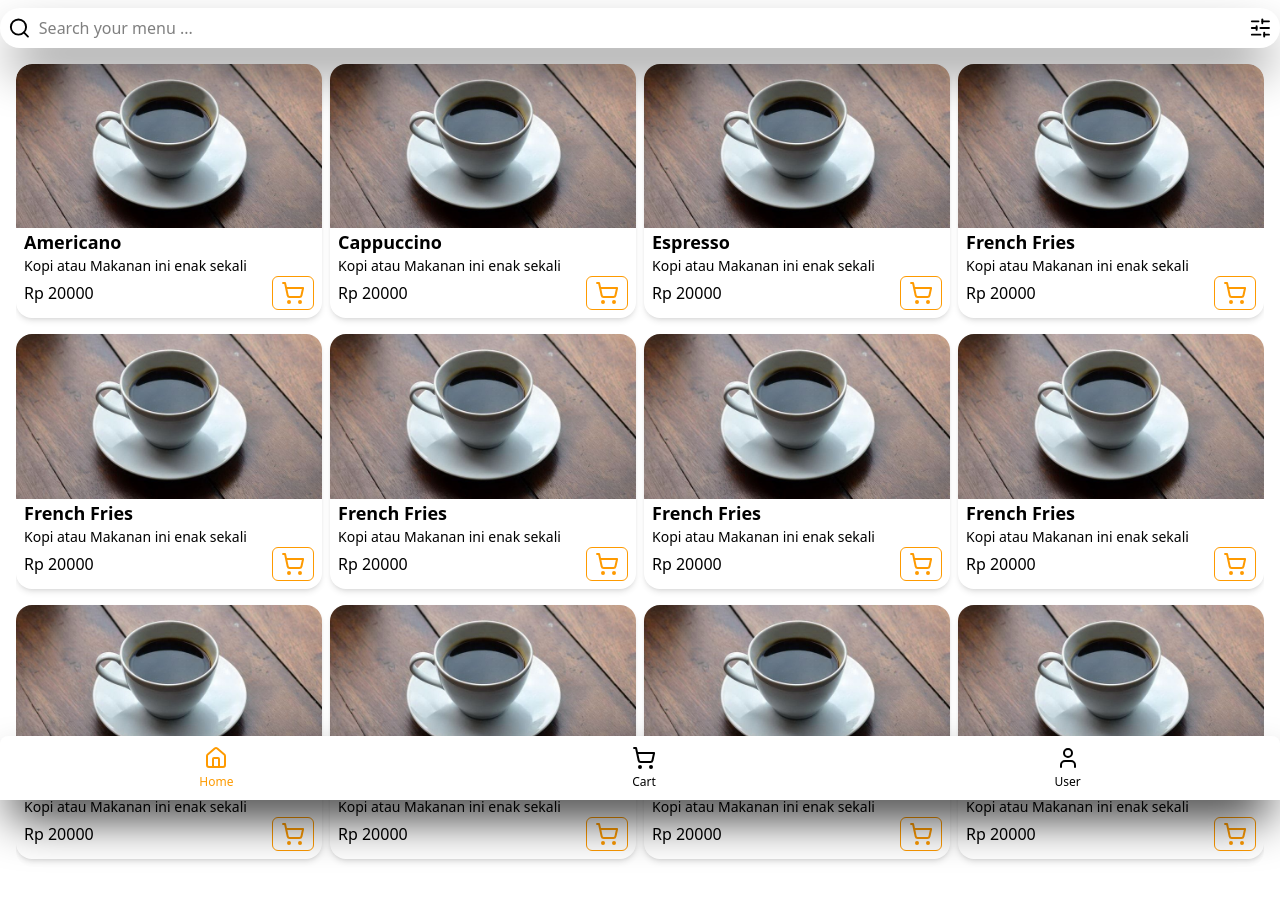
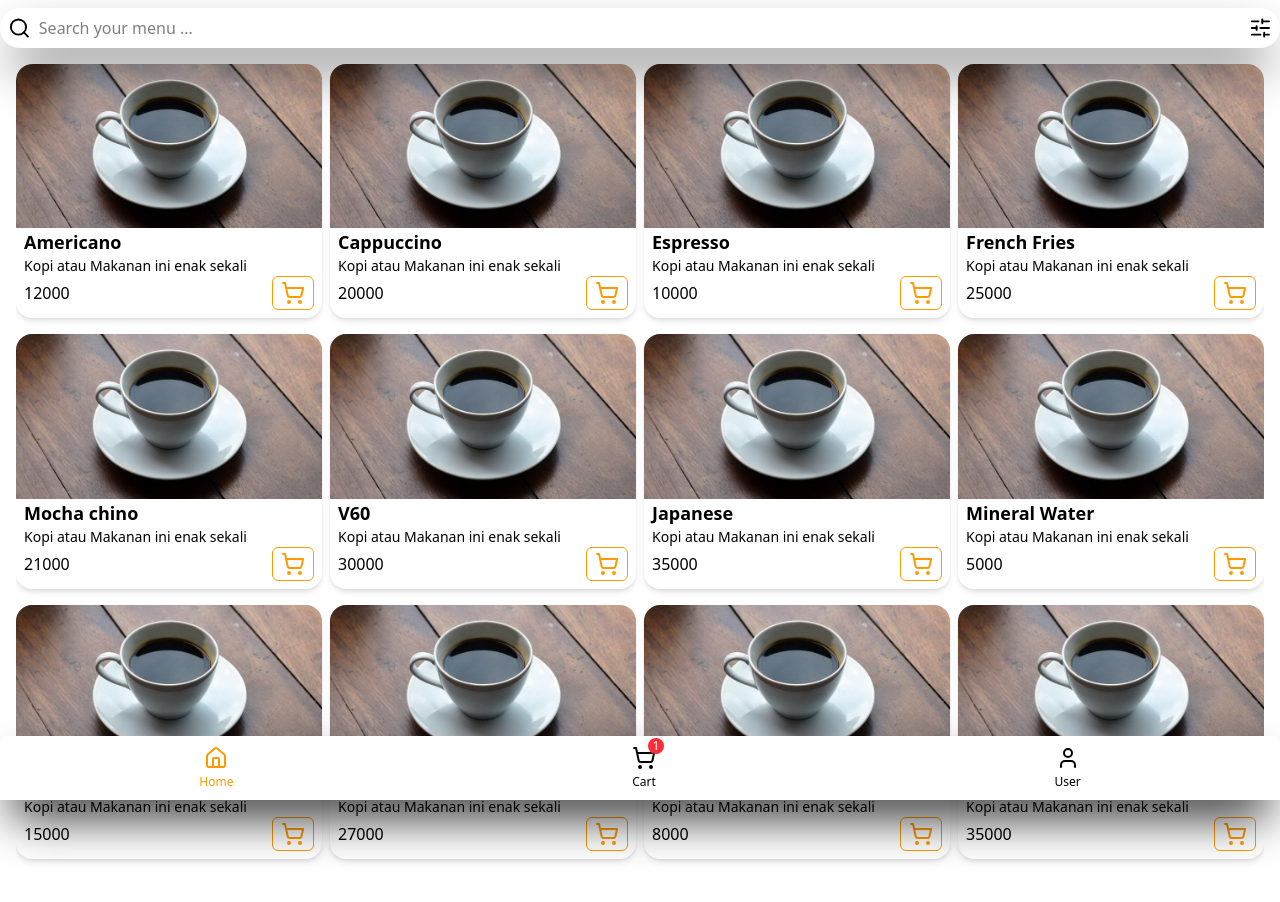
Before and after one commit to tim-gabut/mini-coffee, a React (Vite) app: page /user in a window 1280 px wide. Both pictures are taken after a click on the button 293 px from the left and 293 px from the top of the page. Shown: the top 902 px of the page. Built offline with nearby package versions, Linux system fonts and the light colour scheme.

Commit message:
logic cart

```diff
--- a/src/App.tsx
+++ b/src/App.tsx
@@ -1,13 +1,25 @@
 import SearchBar from "./app/SearchBar.tsx";
 import Menu from "./app/Menu.tsx";
 import BottomNav from "./app/BottomNav.tsx";
+import {useState} from "react";
+
+interface CartItem {
+    id: number;
+    menuName: string;
+    harga: number;
+    qty: number;
+}
 
 export default function App(){
+    const [count, setCount] = useState(0)
+    const countItem =()=>{
+        setCount(count+1)
+    }
     return (
         <>
             <SearchBar/>
-            <Menu/>
-            <BottomNav />
+            <Menu funcAddItem={countItem}/>
+            <BottomNav totalItems={count}/>
         </>
     )
 }
--- a/src/app/BottomNav.tsx
+++ b/src/app/BottomNav.tsx
@@ -3,17 +3,22 @@ import {Link} from "react-router-dom"
 import {useState} from "react";
 
 interface MenuItem {
+    id:number;
     name: string;
     icon: React.ReactNode;
     path: string;
 }
 
+interface PropsItem{
+    totalItems : number;
+}
+
 const menuBottomNav: MenuItem[] = [
-    {name: "Home", icon: <Home/>, path: "/"},
-    {name: "Cart", icon: <ShoppingCart/>, path: "/cart"},
-    {name: "User", icon: <User/>, path: "/user"}
+    {id:1,name: "Home", icon: <Home/>, path: "/"},
+    {id:2, name: "Cart", icon: <ShoppingCart/>, path: "/cart"},
+    {id:3, name: "User", icon: <User/>, path: "/user"}
 ]
-export default function BottomNav() {
+export default function BottomNav({totalItems}: PropsItem) {
 
     const [isActive, setIsActive] = useState("Home");
 
@@ -24,16 +29,21 @@ export default function BottomNav() {
         shadow-black rounded-t-lg">
             <div className="flex justify-around items-center h-16">
                 {
-                    menuBottomNav.map((item: MenuItem, index: number) => (
+                    menuBottomNav.map((item: MenuItem) => (
                         <Link
-                            key={index}
+                            key={item.id}
                             to={item.path}
                             onClick={() => setIsActive(item.name)}
                             className={`flex flex-col text-xs gap-1
                     ${item.name === isActive ? "text-amber-500" : "text-grey-400"}
-                    items-center transition-colors duration-100`}
+                    items-center transition-colors duration-100 relative`}
                         >
                             {item.icon}
+                            {(item.name === "Cart" && totalItems > 0) && (
+                                <span className="absolute -top-2 -right-2 text-white bg-red-500 text-xs rounded-full w-4 h-4 flex items-center justify-center">
+                                    {totalItems}
+                                </span>
+                            ) }
                             {item.name}
                         </Link>
                     ))
--- a/src/app/Menu.tsx
+++ b/src/app/Menu.tsx
@@ -1,32 +1,38 @@
 import '../index.css';
 import images from '../assets/Americano.jpg';
 import {ShoppingCart} from "lucide-react";
+
 // import {useState} from "react";
 
 interface Menu {
-    title: string;
-    price: string;
+    id: number;
+    menuName: string;
+    price: number;
     image: string;
     description: string;
 }
 
 const menus: Menu[] = [
-    {title: "Americano", price: "Rp 20000", image: images, description: "Kopi atau Makanan ini enak sekali"},
-    {title: "Cappuccino", price: "Rp 20000", image: images, description: "Kopi atau Makanan ini enak sekali"},
-    {title: "Espresso", price: "Rp 20000", image: images, description: "Kopi atau Makanan ini enak sekali"},
-    {title: "French Fries", price: "Rp 20000", image: images, description: "Kopi atau Makanan ini enak sekali"},
-    {title: "French Fries", price: "Rp 20000", image: images, description: "Kopi atau Makanan ini enak sekali"},
-    {title: "French Fries", price: "Rp 20000", image: images, description: "Kopi atau Makanan ini enak sekali"},
-    {title: "French Fries", price: "Rp 20000", image: images, description: "Kopi atau Makanan ini enak sekali"},
-    {title: "French Fries", price: "Rp 20000", image: images, description: "Kopi atau Makanan ini enak sekali"},
-    {title: "French Fries", price: "Rp 20000", image: images, description: "Kopi atau Makanan ini enak sekali"},
-    {title: "French Fries", price: "Rp 20000", image: images, description: "Kopi atau Makanan ini enak sekali"},
-    {title: "French Fries", price: "Rp 20000", image: images, description: "Kopi atau Makanan ini enak sekali"},
-    {title: "French Fries", price: "Rp 20000", image: images, description: "Kopi atau Makanan ini enak sekali"}
+    {id:1,menuName: "Americano", price: 12000, image: images, description: "Kopi atau Makanan ini enak sekali"},
+    {id:2,menuName: "Cappuccino", price: 20000, image: images, description: "Kopi atau Makanan ini enak sekali"},
+    {id:3,menuName: "Espresso", price: 10000, image: images, description: "Kopi atau Makanan ini enak sekali"},
+    {id:4,menuName: "French Fries", price: 25000, image: images, description: "Kopi atau Makanan ini enak sekali"},
+    {id:5,menuName: "Mocha chino", price: 21000, image: images, description: "Kopi atau Makanan ini enak sekali"},
+    {id:6,menuName: "V60", price: 30000, image: images, description: "Kopi atau Makanan ini enak sekali"},
+    {id:7,menuName: "Japanese", price: 35000, image: images, description: "Kopi atau Makanan ini enak sekali"},
+    {id:8,menuName: "Mineral Water", price: 5000, image: images, description: "Kopi atau Makanan ini enak sekali"},
+    {id:9,menuName: "Long Black", price: 15000, image: images, description: "Kopi atau Makanan ini enak sekali"},
+    {id:10,menuName: "Real Coffee", price: 27000, image: images, description: "Kopi atau Makanan ini enak sekali"},
+    {id:11,menuName: "Sprite", price: 8000, image: images, description: "Kopi atau Makanan ini enak sekali"},
+    {id:12,menuName: "Rice Bowl", price: 35000, image: images, description: "Kopi atau Makanan ini enak sekali"}
 
 ]
 
-export default function Menu() {
+interface MenuProps {
+    funcAddItem: () => void;
+}
+
+export default function Menu({funcAddItem}: MenuProps) {
 
     return (
         <div className="pt-16 pb-24 px-4 ">
@@ -38,11 +44,13 @@ export default function Menu() {
                         transition:all hover:scale-98">
                             <img src={menu.image} alt=""/>
                             <div>
-                                <h3 className="font-bold text-lg w-full pl-2">{menu.title}</h3>
+                                <h3 className="font-bold text-lg w-full pl-2">{menu.menuName}</h3>
                                 <p className="text-sm pl-2">{menu.description}</p>
                                 <div className="flex justify-around justify-items-center mx-2 mb-2">
                                     <p className="flex flex-auto items-center">{menu.price}</p>
-                                    <button className=" text-amber-500 flex justify-center items-center
+                                    <button
+                                        onClick={() => funcAddItem()}
+                                        className=" text-amber-500 flex justify-center items-center
                                      border-amber-500 border rounded-md px-2 py-1
                                      transition-all hover:opacity-70 active:scale-90 active:bg-amber-600
                                      "
```
